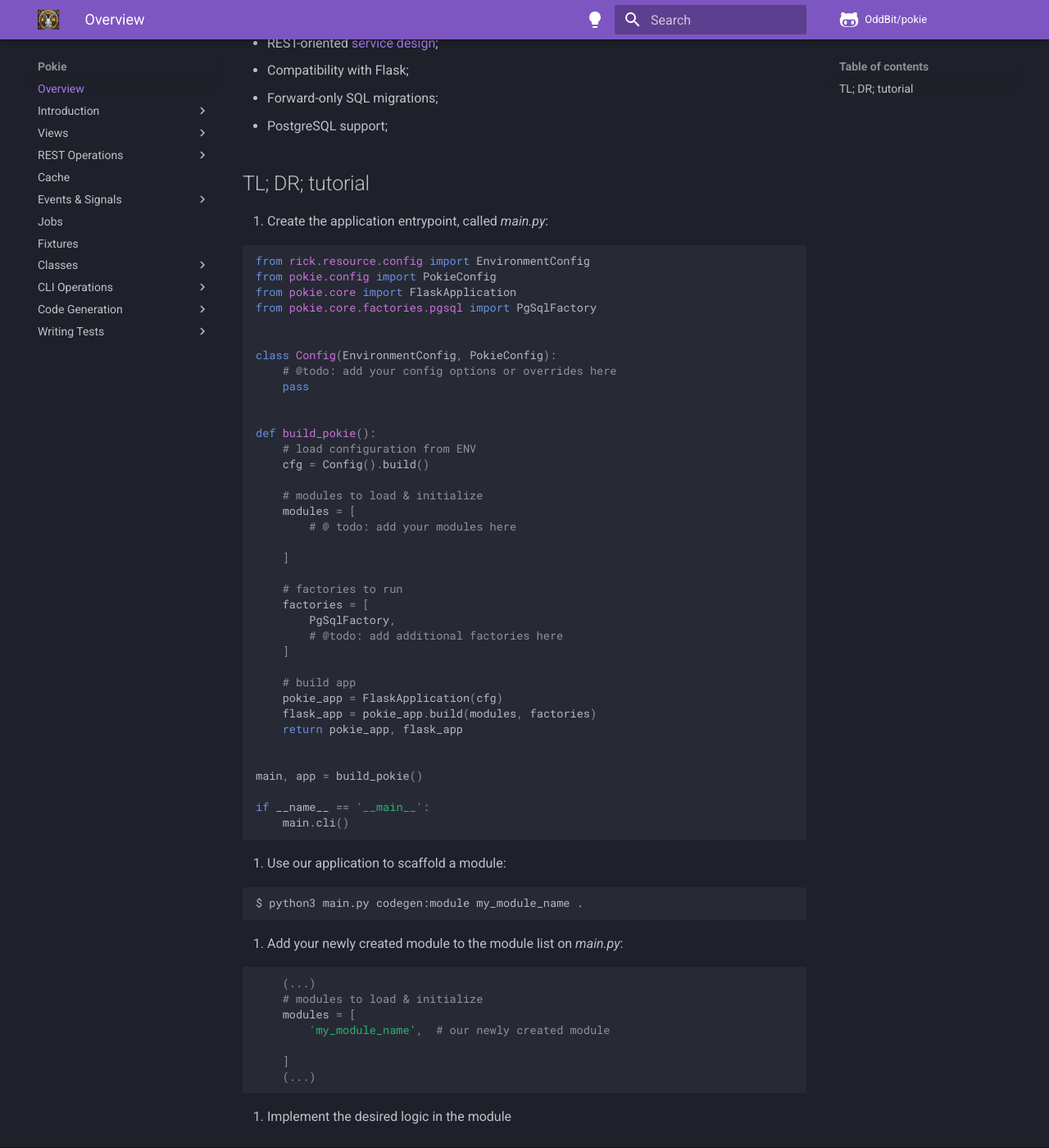
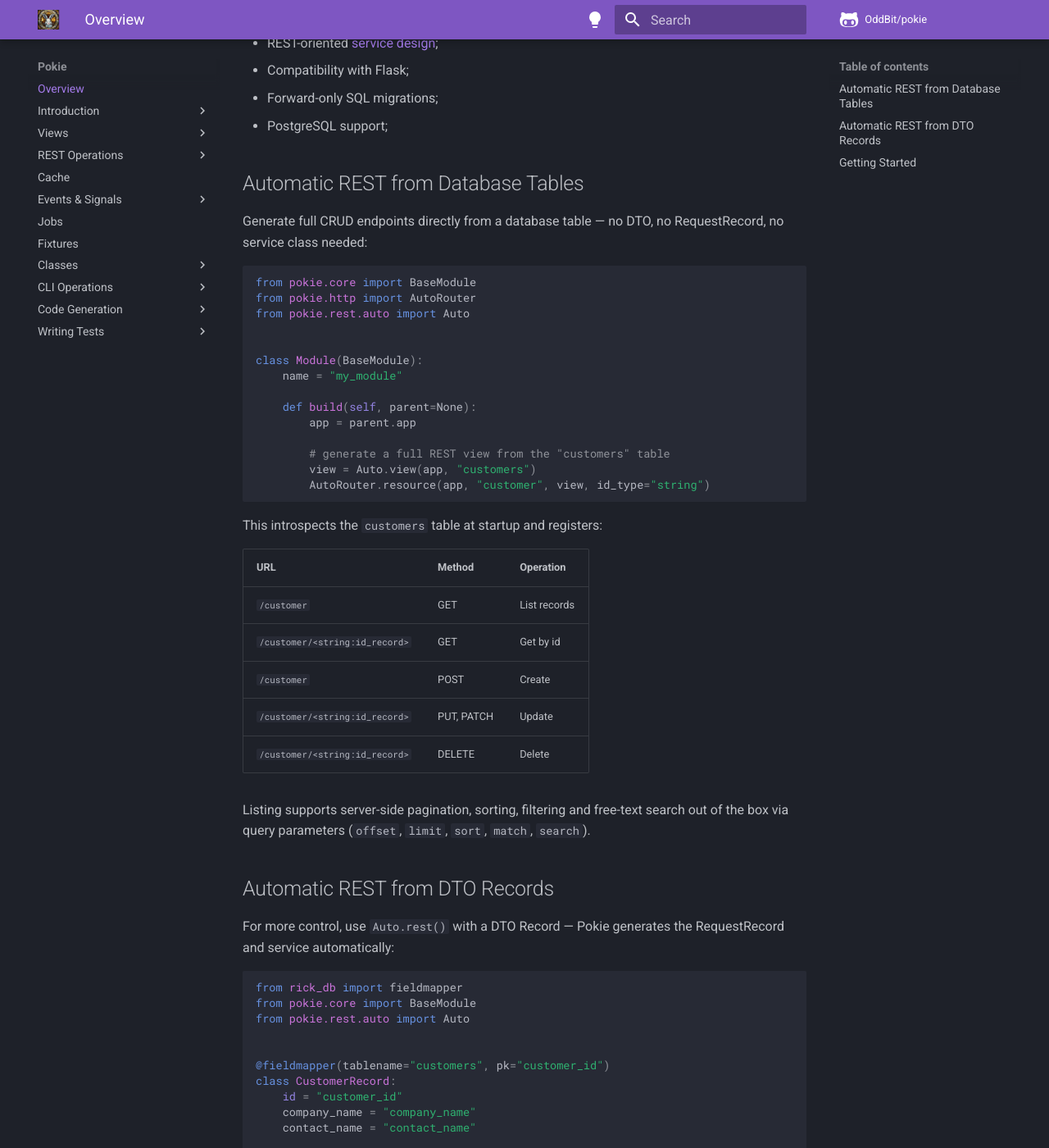
Before and after one commit to oddbit-project/pokie, an MkDocs documentation site: the page built from docs/index.md, in a window 1280 px wide and 1400 px high, scrolled down 1522 px. Shown: the whole window at 82% size. Built offline with MkDocs 1.6.1 and Material for MkDocs 9.7.7, drawn with Linux system fonts in a browser that asks for light colours; comment, search, counter and statistics services are not loaded; some of the changed text lies outside the part shown.

Commit message:
Promote automatic REST generation features in README and docs index

````diff
--- a/docs/index.md
+++ b/docs/index.md
@@ -32,7 +32,75 @@
 - Forward-only SQL migrations;
 - PostgreSQL support;
 
-## TL; DR; tutorial
+## Automatic REST from Database Tables
+
+Generate full CRUD endpoints directly from a database table — no DTO, no RequestRecord, no service class needed:
+
+```python
+from pokie.core import BaseModule
+from pokie.http import AutoRouter
+from pokie.rest.auto import Auto
+
+
+class Module(BaseModule):
+    name = "my_module"
+
+    def build(self, parent=None):
+        app = parent.app
+
+        # generate a full REST view from the "customers" table
+        view = Auto.view(app, "customers")
+        AutoRouter.resource(app, "customer", view, id_type="string")
+```
+
+This introspects the `customers` table at startup and registers:
+
+| URL                             | Method       | Operation     |
+|---------------------------------|--------------|---------------|
+| `/customer`                     | GET          | List records  |
+| `/customer/<string:id_record>`  | GET          | Get by id     |
+| `/customer`                     | POST         | Create        |
+| `/customer/<string:id_record>`  | PUT, PATCH   | Update        |
+| `/customer/<string:id_record>`  | DELETE        | Delete        |
+
+Listing supports server-side pagination, sorting, filtering and free-text search out of the box via
+query parameters (`offset`, `limit`, `sort`, `match`, `search`).
+
+## Automatic REST from DTO Records
+
+For more control, use `Auto.rest()` with a DTO Record — Pokie generates the RequestRecord and service automatically:
+
+```python
+from rick_db import fieldmapper
+from pokie.core import BaseModule
+from pokie.rest.auto import Auto
+
+
+@fieldmapper(tablename="customers", pk="customer_id")
+class CustomerRecord:
+    id = "customer_id"
+    company_name = "company_name"
+    contact_name = "contact_name"
+
+
+class Module(BaseModule):
+    name = "my_module"
+
+    def build(self, parent=None):
+        Auto.rest(
+            parent.app,
+            "customer",
+            CustomerRecord,
+            search_fields=[CustomerRecord.company_name, CustomerRecord.contact_name],
+            id_type="string",
+        )
+```
+
+Both approaches can be incrementally customized — add a custom RequestRecord for input validation, a custom
+service for business logic, or a custom base class for authentication. For detailed information, see
+[Automatic REST generation](rest/auto.md).
+
+## Getting Started
 
 1. Create the application entrypoint, called *main.py*:
 
@@ -44,27 +112,20 @@
 
 
 class Config(EnvironmentConfig, PokieConfig):
-    # @todo: add your config options or overrides here
     pass
 
 
 def build_pokie():
-    # load configuration from ENV
     cfg = Config().build()
 
-    # modules to load & initialize
     modules = [
-        # @ todo: add your modules here
-
+        # add your modules here
     ]
 
-    # factories to run
     factories = [
         PgSqlFactory,
-        # @todo: add additional factories here
     ]
 
-    # build app
     pokie_app = FlaskApplication(cfg)
     flask_app = pokie_app.build(modules, factories)
     return pokie_app, flask_app
@@ -76,22 +137,18 @@
     main.cli()
 ```
 
-2. Use our application to scaffold a module:
+2. Scaffold a module:
 
 ```shell
 $ python3 main.py codegen:module my_module_name .
 ```
 
-3. Add your newly created module to the module list on *main.py*:
+3. Add the module to the module list on *main.py*:
 
 ```python
-    (...)
-    # modules to load & initialize
     modules = [
-        'my_module_name',  # our newly created module
-
+        'my_module_name',
     ]
-    (...)
 ```
 
 4. Implement the desired logic in the module
````
Also changed, not shown: other parts of docs/index.md (+1 -1 lines), README.md (+73 -18 lines).
